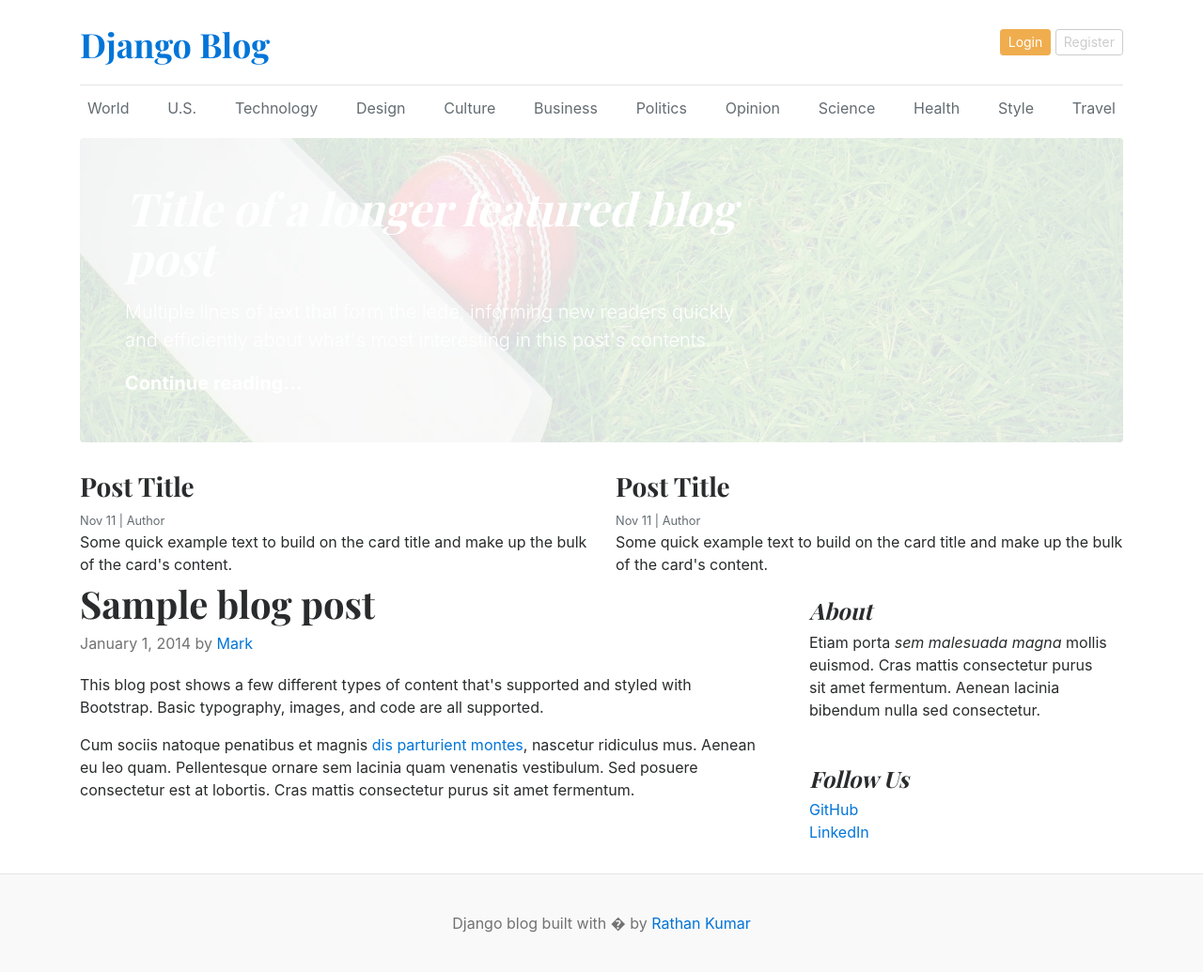
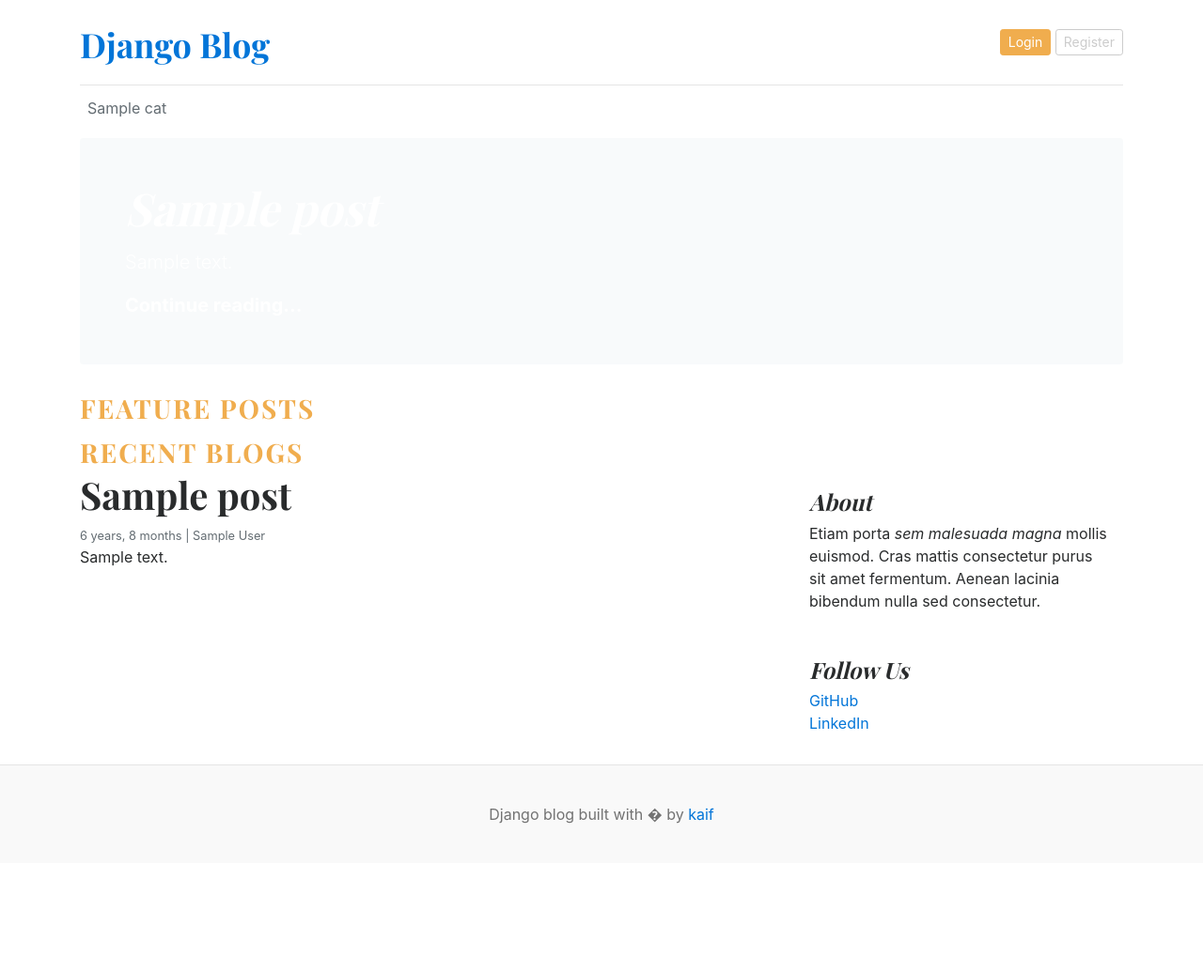
Before and after one commit to mohdkaifashraf/Blog, a Django app: template templates/home.html in a window 1280 px wide. Shown: the whole page at 94% size. After the commit the page ends 877 px from the top, so only its background shows below. Run offline with Django 5.2, Linux system fonts and the light colour scheme; the template is opened without the code that fills it: most values are stand-ins (such as "Sample title", 1, 10 or a date in 2020); grey boxes marked "Sample" are stand-in pictures.

Commit message:
all blog categories implimented

```diff
--- a/blog_main/settings.py
+++ b/blog_main/settings.py
@@ -62,6 +62,7 @@ TEMPLATES = [
                 'django.template.context_processors.request',
                 'django.contrib.auth.context_processors.auth',
                 'django.contrib.messages.context_processors.messages',
+                'blogs.context_processors.get_categories',
             ],
         },
     },
--- a/blog_main/urls.py
+++ b/blog_main/urls.py
@@ -15,7 +15,7 @@ Including another URLconf
     2. Add a URL to urlpatterns:  path('blog/', include('blog.urls'))
 """
 from django.contrib import admin
-from django.urls import path
+from django.urls import path, include
 from blog_main import views
 from django.conf.urls.static import static
 from django.conf import settings
@@ -23,4 +23,5 @@ from django.conf import settings
 urlpatterns = [
     path('admin/', admin.site.urls),
     path('', views.home, name='home'),
+    path('category/', include('blogs.urls'))
 ]+static(settings.MEDIA_URL, document_root = settings.MEDIA_ROOT)
--- a/blogs/admin.py
+++ b/blogs/admin.py
@@ -5,7 +5,7 @@ class BlogAdmin(admin.ModelAdmin):
     prepopulated_fields = {'slug':['title']}
     list_display = ['title', 'category' ,'author', 'is_featured', 'status']
     search_fields = ['id', 'title', 'category__category_name', 'status']
-    list_editable = ['is_featured']
+    list_editable = ['is_featured', 'category']
 
 
 admin.site.register(Category)
--- a/blogs/models.py
+++ b/blogs/models.py
@@ -26,6 +26,7 @@ class Blog(models.Model):
     author = models.ForeignKey(User, on_delete=models.CASCADE)
     featured_image = models.ImageField(upload_to='uploads/%y/%m/%d', height_field=None, width_field=None, max_length=None)
     is_featured = models.BooleanField(default=True)
+    short_description = models.CharField(max_length=200, null = True)
     blog_body = models.TextField(max_length=2000)
     status = models.CharField(choices = STATUS_CHOICES, max_length=50)
     created_at = models.DateField(auto_now=True)
--- /dev/null
+++ b/templates/base.html
@@ -0,0 +1,54 @@
+
+{% load static %}
+
+<!--this is a header-->
+<!DOCTYPE html>
+<html lang="en">
+<head>
+    <meta charset="UTF-8">
+    <meta http-equiv="X-UA-Compatible" content="IE=edge">
+    <meta name="viewport" content="width=device-width, initial-scale=1.0">
+    <title>Django Blogs</title>
+    <link href="https://getbootstrap.com/docs/4.0/dist/css/bootstrap.min.css" rel="stylesheet">
+    <link href="https://fonts.googleapis.com/css?family=Playfair+Display:700,900" rel="stylesheet">
+    <link href="{% static 'css/blog.css' %}" rel="stylesheet">
+  </head>
+<body>
+    <div class="container">
+      <header class="blog-header py-3">
+        <div class="row flex-nowrap justify-content-between align-items-center">
+          <div class="col-8 pt-1">
+            <a class="blog-header-logo text-dark" href="/">Django Blog</a>
+          </div>
+          <div class="col-4 d-flex justify-content-end align-items-center">
+            <a class="btn btn-sm btn-warning" href="#">Login</a> &nbsp;
+            <a class="btn btn-sm btn-outline-secondary" href="#">Register</a>
+          </div>
+        </div>
+      </header>
+
+      <div class="nav-scroller py-1 mb-2">
+        <nav class="nav d-flex justify-content-between">
+          {% for cat in categories %}
+            <a class="p-2 text-muted" href="{% url "post_by_category" cat.id %}">{{ cat.category_name}} </a>
+          {% endfor %}
+        </nav>
+      </div>
+
+      {% comment %} this is a maincontent {% endcomment %}
+
+      {% block content %}
+
+
+      {% endblock content %}
+
+
+
+
+      {% comment %}this is a footer  {% endcomment %}
+
+    <footer class="blog-footer">
+    <p>Django blog built with � by <a href="#">kaif</a></p>
+    </footer>
+</body>
+</html>
--- a/templates/home.html
+++ b/templates/home.html
@@ -1,94 +1,50 @@
-
-{% load static %}
 
 
-<!DOCTYPE html>
-<html lang="en">
-<head>
-    <meta charset="UTF-8">
-    <meta http-equiv="X-UA-Compatible" content="IE=edge">
-    <meta name="viewport" content="width=device-width, initial-scale=1.0">
-    <title>Django Blogs</title>
-    <link href="https://getbootstrap.com/docs/4.0/dist/css/bootstrap.min.css" rel="stylesheet">
-    <link href="https://fonts.googleapis.com/css?family=Playfair+Display:700,900" rel="stylesheet">
-    <link href="{% static 'css/blog.css' %}" rel="stylesheet">
-  </head>
-<body>
-    <div class="container">
-      <header class="blog-header py-3">
-        <div class="row flex-nowrap justify-content-between align-items-center">
-          <div class="col-8 pt-1">
-            <a class="blog-header-logo text-dark" href="/">Django Blog</a>
-          </div>
-          <div class="col-4 d-flex justify-content-end align-items-center">
-            <a class="btn btn-sm btn-warning" href="#">Login</a> &nbsp;
-            <a class="btn btn-sm btn-outline-secondary" href="#">Register</a>
-          </div>
-        </div>
-      </header>
+{% extends "base.html" %}
 
-      <div class="nav-scroller py-1 mb-2">
-        <nav class="nav d-flex justify-content-between">
-          <a class="p-2 text-muted" href="#">World</a>
-          <a class="p-2 text-muted" href="#">U.S.</a>
-          <a class="p-2 text-muted" href="#">Technology</a>
-          <a class="p-2 text-muted" href="#">Design</a>
-          <a class="p-2 text-muted" href="#">Culture</a>
-          <a class="p-2 text-muted" href="#">Business</a>
-          <a class="p-2 text-muted" href="#">Politics</a>
-          <a class="p-2 text-muted" href="#">Opinion</a>
-          <a class="p-2 text-muted" href="#">Science</a>
-          <a class="p-2 text-muted" href="#">Health</a>
-          <a class="p-2 text-muted" href="#">Style</a>
-          <a class="p-2 text-muted" href="#">Travel</a>
-        </nav>
-      </div>
+{% block content %}
 
-
-
-<div class="jumbotron p-3 p-md-5 text-white rounded bg-dark" style="background-image: url({% static 'images/cricket.jpg' %});background-blend-mode: overlay;background-size:cover;">
+{% for post in featured_post %}
+{% if forloop.first %}
+<div class="jumbotron p-3 p-md-5 text-white rounded bg-dark" style="background-image: url({{ post.featured_image }});background-blend-mode: overlay;background-size:cover;">
     <div class="col-md-8 px-0">
-      <h1 class="display-4 font-italic">Title of a longer featured blog post</h1>
-      <p class="lead my-3">Multiple lines of text that form the lede, informing new readers quickly and efficiently about what's most interesting in this post's contents.</p>
+      <h1 class="display-4 font-italic"> {{post.title}} </h1>
+      <p class="lead my-3"> {{post.short_description | truncatewords:10 }} </p>
       <p class="lead mb-0"><a href="#" class="text-white font-weight-bold">Continue reading...</a></p>
     </div>
   </div>
+  {% endif %}
+  {% endfor %}
 
+<!-- featured post-->
+<h3 class="text-uppercase text-warning" style="letter-spacing:2px;"> Feature Posts </h3>
   <div class="row mb-2">
-    <div class="col-md-6">
-      <div class="card border-0" >
-        <div class="card-body">
-          <h3>Post Title</h3>
-          <small class="mb-1 text-muted">Nov 11 | Author</small>
-          <p class="card-text">Some quick example text to build on the card title and make up the bulk of the card's content.</p>
+    {% for post in featured_post %}
+      {% if not forloop.first %}
+      <div class="col-md-6">
+        <div class="card border-0" >
+          <div class="card-body">
+            <h3> {{ post.title }} </h3>
+            <small class="mb-1 text-muted"> {{post.created_at | timesince }} | {{ post.author}} </small>
+            <p class="card-text"> {{ post.short_description | truncatewords:25}} </p>
+          </div>
         </div>
       </div>
-    </div>
-    <div class="col-md-6">
-      <div class="card border-0" >
-        <div class="card-body">
-          <h3>Post Title</h3>
-          <small class="mb-1 text-muted">Nov 11 | Author</small>
-          <p class="card-text">Some quick example text to build on the card title and make up the bulk of the card's content.</p>
-        </div>
-      </div>
-    </div>
+      {% endif %}
+    {% endfor %}
   </div>
-
+  <h3 class="text-uppercase text-warning" style="letter-spacing:2px;"> Recent Blogs </h3>
   <main role="main" class="container p-0">
     <div class="row">
       <div class="col-md-8 blog-main">
-
+        {% for post in posts %}
         <div class="blog-post">
-          <h2 class="blog-post-title">Sample blog post</h2>
-          <p class="blog-post-meta">January 1, 2014 by <a href="#">Mark</a></p>
-
-          <p>This blog post shows a few different types of content that's supported and styled with Bootstrap. Basic typography, images, and code are all supported.</p>
-
-          <p>Cum sociis natoque penatibus et magnis <a href="#">dis parturient montes</a>, nascetur ridiculus mus. Aenean eu leo quam. Pellentesque ornare sem lacinia quam venenatis vestibulum. Sed posuere consectetur est at lobortis. Cras mattis consectetur purus sit amet fermentum.</p>
-
+          <h2 class="blog-post-title"> {{ post.title}} </h2>
+          <small class="mb-1 text-muted"> {{post.created_at | timesince }} | {{ post.author}} </small>
+          <p class="card-text"> {{ post.short_description | truncatewords:25 }} </p>
 
         </div>
+        {% endfor %}
         <!-- /.blog-post -->
 
       </div>
@@ -114,8 +70,5 @@
   </main><!-- /.container -->
 
 </div>
-<footer class="blog-footer">
-  <p>Django blog built with � by <a href="#">Rathan Kumar</a></p>
-</footer>
-</body>
-</html>
+
+{% endblock %}
```
Also changed, not shown: blog_main/views.py (+14 -1 lines), blogs/context_processors.py (added, +7 -0 lines), blogs/urls.py (added, +8 -0 lines), blogs/views.py (+22 -1 lines), templates/post_by_category.html (added, +39 -0 lines), blogs/migrations/0006_blog_short_description.py (added), static/images/indiacricketap-m.webp (added).
